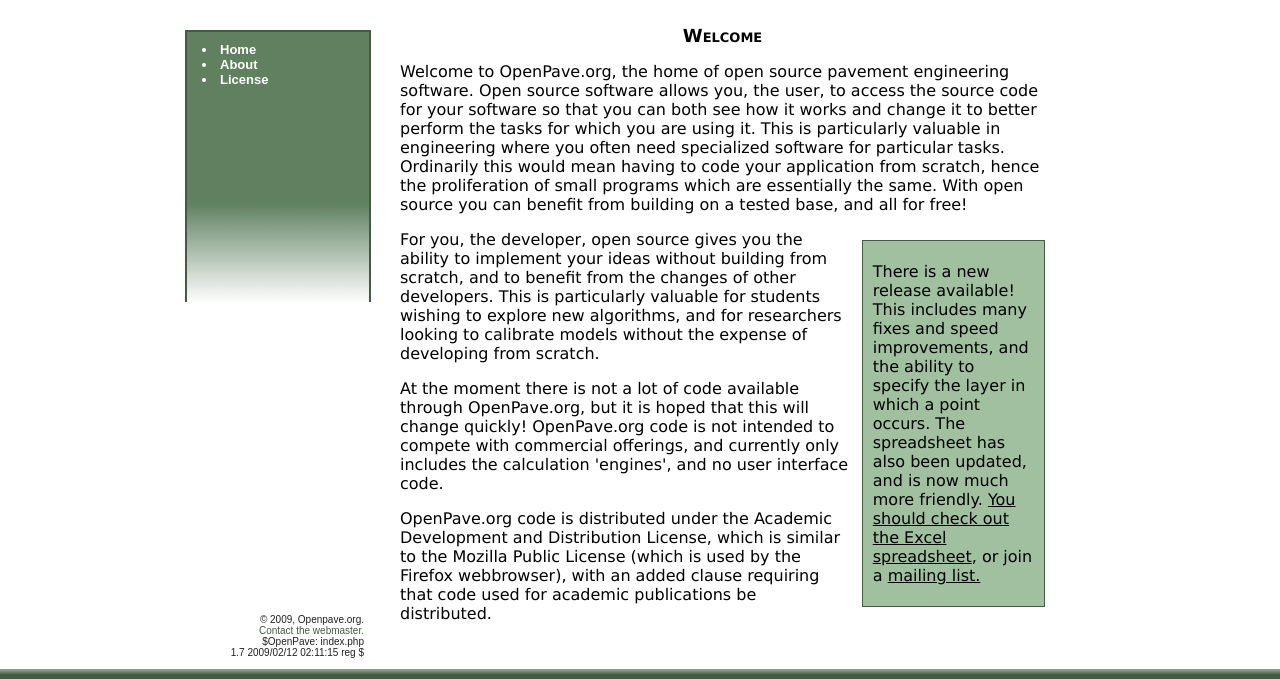
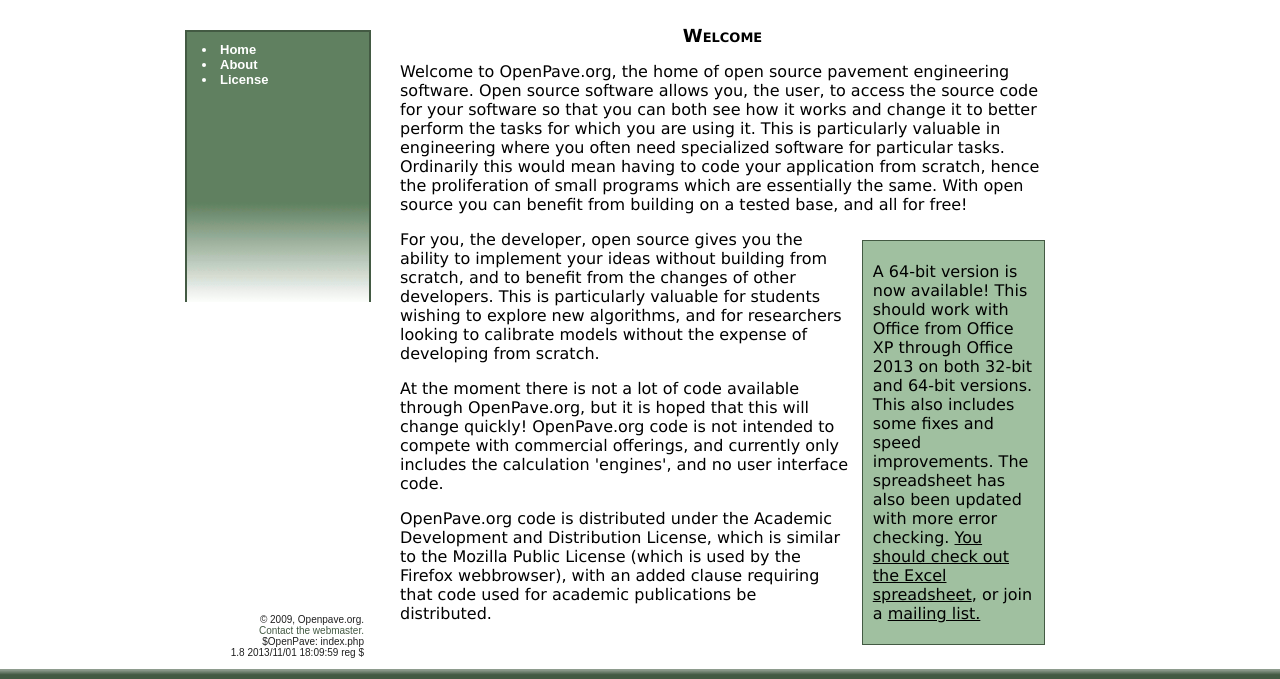
Before and after one commit to openpave/www, a PHP site: page / in a window 1280 px wide. Shown: the part 231-910 px from the top of the page. Run offline with PHP 8.4, Linux system fonts and the light colour scheme.

Commit message:
Announce the 64-bit version.

```diff
--- a/index.php
+++ b/index.php
@@ -2,7 +2,7 @@
 /*
  *  index.php - The OpenPave.org homepage
  *
- *  $OpenPave: www/index.php,v 1.7 2009/02/12 02:11:15 reg Exp $
+ *  $OpenPave: www/index.php,v 1.8 2013/11/01 18:09:59 reg Exp $
  *
  *  The contents of this file are subject to the Academic Development
  *  and Distribution License Version 1.0 (the "License"); you may not
@@ -41,11 +41,11 @@
 which are essentially the same.  With open source you can benefit from
 building on a tested base, and all for free!</p>
 
-<div class="note">
-<p>There is a new release available!  This includes many fixes and speed
-improvements, and the ability to specify the layer in which a point occurs.
-The spreadsheet has also been updated, and is now much more friendly.
-<a href="http://www.openpave.org/downloads/openpave-20090211.zip">You should
+<div class="note"><p>A 64-bit version is now available!  This should work
+with Office from Office XP through Office 2013 on both 32-bit and 64-bit
+versions.  This also includes some fixes and speed improvements.  The
+spreadsheet has also been updated with more error checking. <a
+href="http://www.openpave.org/downloads/openpave-20131101.zip">You should
 check out the Excel spreadsheet</a>, or join a <a
 href="http://www.openpave.org/mailman/listinfo/">mailing list.</a></p>
 </div>
@@ -69,5 +69,5 @@
 <br clear="both" />
 
 <?php
-FinaliseHTML('$OpenPave: www/index.php,v 1.7 2009/02/12 02:11:15 reg Exp $');
+FinaliseHTML('$OpenPave: www/index.php,v 1.8 2013/11/01 18:09:59 reg Exp $');
 ?>
```
